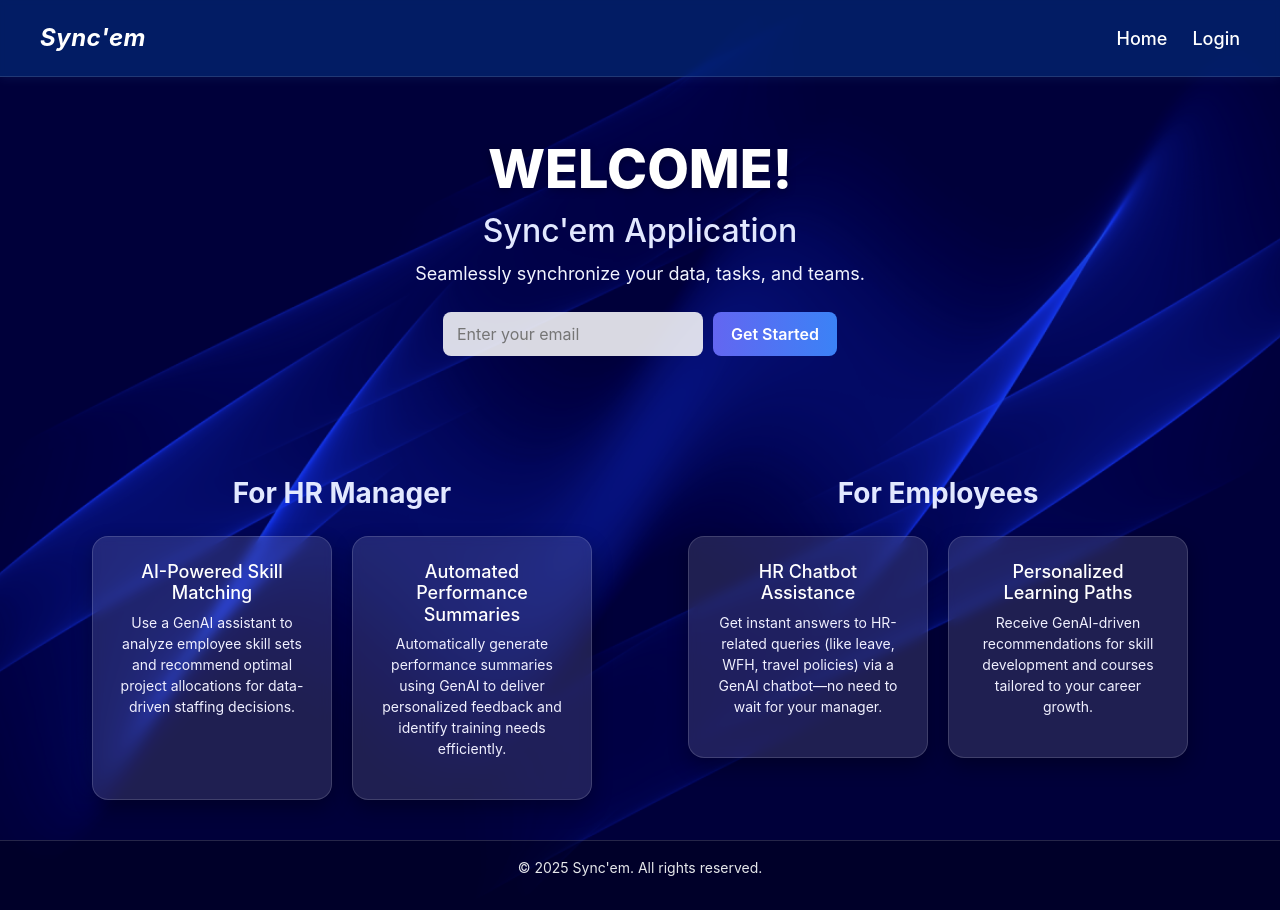
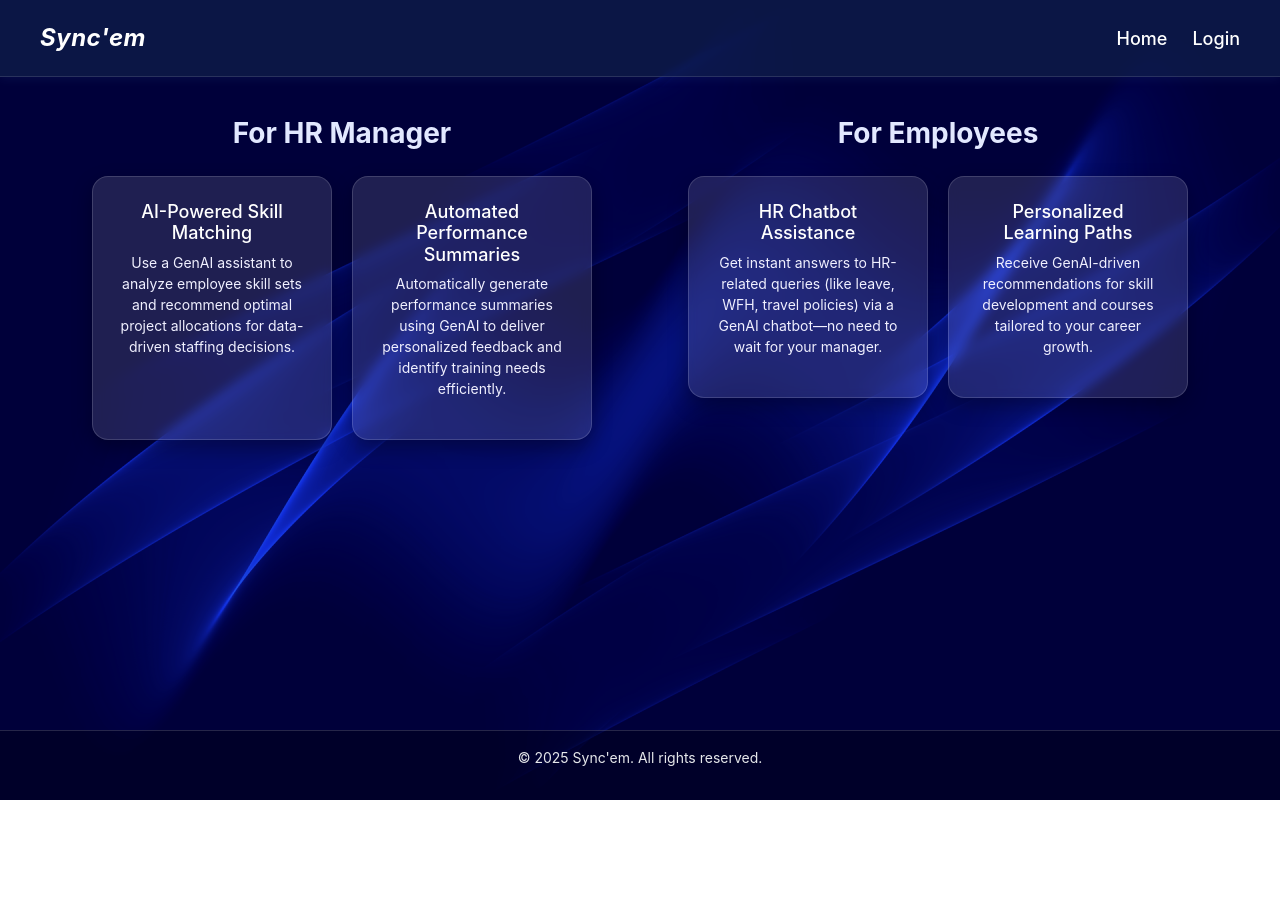
Before and after one commit to 21f3002473/soft-engg-project-sep-2025-se-SEP-25, a Vue app in the folder frontend/: page / in a window 1280 px wide. After the commit the page ends 800 px from the top, so only its background shows below. Built offline with nearby package versions, Linux system fonts and the light colour scheme.

Commit message:
footer fiexed, email box removed, navbar color updated

```diff
--- a/frontend/src/components/Landing/LandingView.vue
+++ b/frontend/src/components/Landing/LandingView.vue
@@ -12,7 +12,7 @@
     </nav>
 
     <!-- Hero Section -->
-    <section class="hero">
+    <!-- <section class="hero">
       <div class="hero-content">
         <h1 class="welcome">WELCOME!</h1>
         <h2 class="subtitle">Sync'em Application</h2>
@@ -23,7 +23,7 @@
           <button class="cta-submit">Get Started</button>
         </div>
       </div>
-    </section>
+    </section> -->
 
     <!-- Features Section -->
     <section class="features-section">
@@ -104,7 +104,7 @@
   display: flex;
   justify-content: space-between;
   align-items: center;
-  background: rgba(6, 83, 179, 0.345); /* ultra-light blue tint */
+  background: rgba(26, 52, 85, 0.44); /* ultra-light blue tint (26, 52, 85, 0.44) */
   backdrop-filter: blur(3px); /* minimal blur, keeps background visible */
   padding: 20px 40px;
   border-bottom: 1px solid rgba(255, 255, 255, 0.12);
@@ -290,5 +290,9 @@
   background: rgba(0, 0, 0, 0.3);
   font-size: 14px;
   border-top: 1px solid rgba(255, 255, 255, 0.15);
+  /* push this to the bottom */
+  /* push footer to the bottom in the flex column layout */
+  margin-top: auto;
+  width: 100%;
 }
 </style>
```
